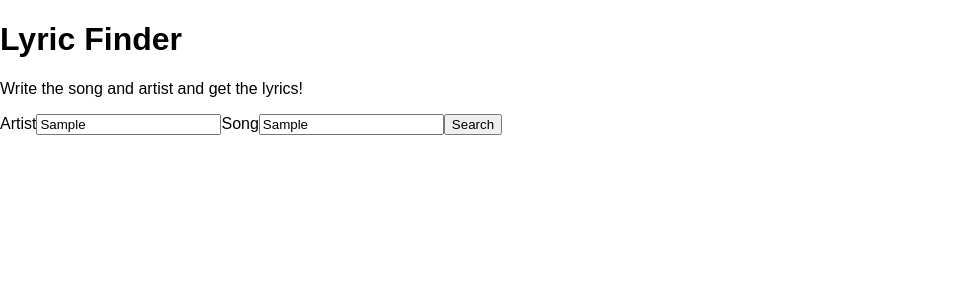
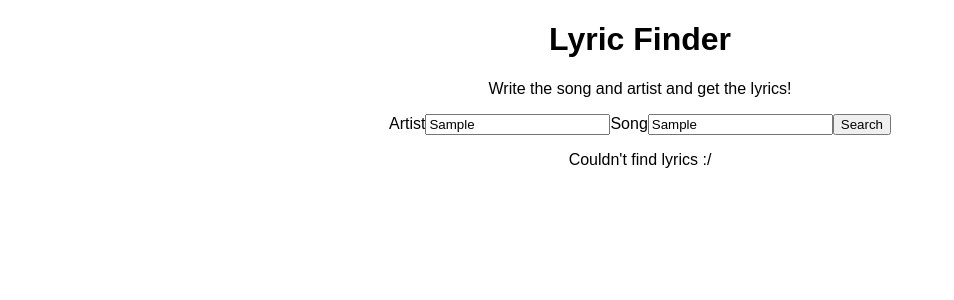
Before and after one commit to juanpichvrdo/Lyric-Scrapper, a React (Create React App) app: page / in a window 1280 px wide. Both pictures are taken after typing "Sample", "Sample" into the empty fields and a click on the button "Search". Shown: the top 300 px of the page, without its empty margins (0-954 px from the left). Built offline with nearby package versions, Linux system fonts and the light colour scheme; no server answers.

Commit message:
Setup API call to retrieve lyrics and render then render them.

```diff
--- a/src/App.css
+++ b/src/App.css
@@ -0,0 +1,7 @@
+div {
+  text-align: center;
+}
+
+.song-lyrics {
+  white-space: pre-line;
+}
--- a/src/App.js
+++ b/src/App.js
@@ -8,15 +8,30 @@ import "./App.css";
 class App extends Component {
   state = {
     artistInput: "",
-    songInput: ""
+    songInput: "",
+    songLyrics: "",
+    error: false
   };
 
   onInputChange = e => {
     this.setState({ [e.target.name]: e.target.value });
   };
 
-  searchSong = e => {
+  searchSong = async e => {
     e.preventDefault();
+    const { artistInput, songInput } = this.state;
+
+    try {
+      const response = await fetch(
+        `https://api.lyrics.ovh/v1/${artistInput}/${songInput}`
+      );
+      let song = await response.json();
+
+      this.setState({ songLyrics: song.lyrics });
+      this.setState({ error: false });
+    } catch (e) {
+      this.setState({ error: true });
+    }
   };
 
   render() {
@@ -27,6 +42,8 @@ class App extends Component {
           onInputChange={this.onInputChange}
           searchSong={this.searchSong}
         />
+        <div className="song-lyrics">{this.state.songLyrics}</div>
+        {this.state.error && <p>Couldn't find lyrics :/</p>}
       </div>
     );
   }
```
Also changed, not shown: src/components/SongLyrics.js (added).
